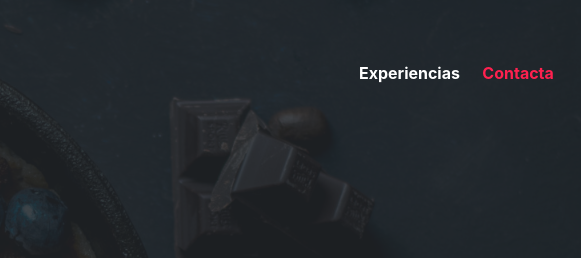
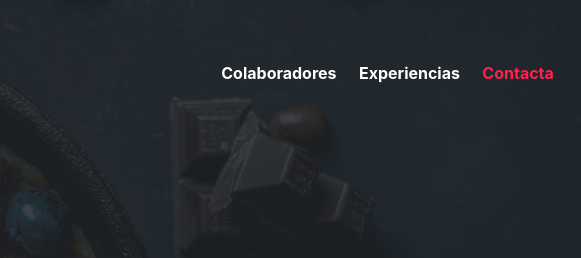
Before and after one commit to siniestr0/asociacion-vidal-lopez, a website: page public_html/index.html in a window 1280 px wide. Shown: the top 258 px of the page, 699-1280 px from the left. Drawn offline with Linux system fonts and the light colour scheme; some packages are replaced by stand-ins of ours.

Commit message:
Update index.html

```diff
--- a/public_html/index.html
+++ b/public_html/index.html
@@ -45,11 +45,10 @@
                 <span class="brand-txt">Inicio</span>
             </a>
             <ul class="navbar-nav">
-                <!-- esta parte la coulto porque iba también a la parte de reservas y de pago.
+
                 <li class="nav-item">
-                    <a class="nav-link" href="#blog">texto<span class="sr-only">(current)</span></a>
+                    <a class="nav-link" href="#blog">Colaboradores<span class="sr-only">(current)</span></a>
                 </li>
-                -->
                 <li class="nav-item">
                     <a class="nav-link" href="#testmonial">Experiencias</a>
                 </li>
```
